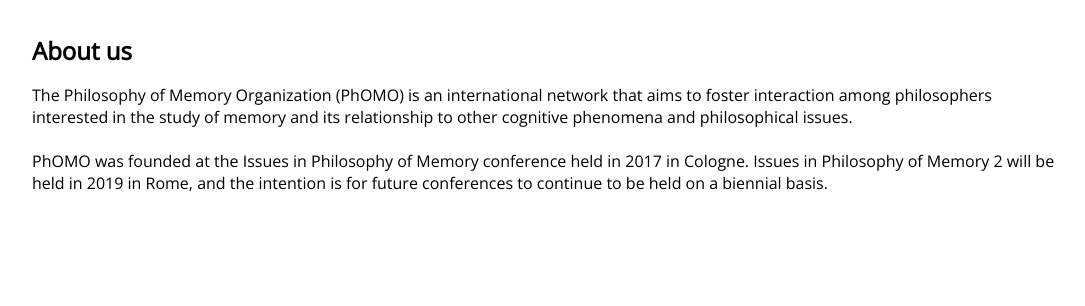
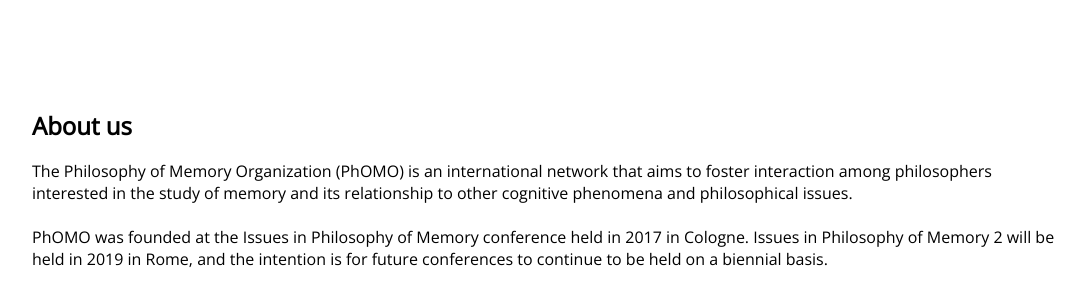
Before and after one commit to andresantanna/andresantanna.github.io, a Jekyll site: the page pages/otago-mtt.html, which Jekyll copies as it is, in a window 1280 px wide. Shown: the top 306 px of the page, without its empty margins (96-1181 px from the left). Built offline with Jekyll 4.4.1, drawn with Linux system fonts in a browser that asks for light colours.

Commit message:
Update main-sub.css

```diff
--- a/css/main-sub.css
+++ b/css/main-sub.css
@@ -1,6 +1,6 @@
 div.container {
 	width: 80%;
-	margin: 25px auto;
+	margin: 3cm auto;
 	font-family: 'Open Sans', 'Sans Serif';
 }
 
```
